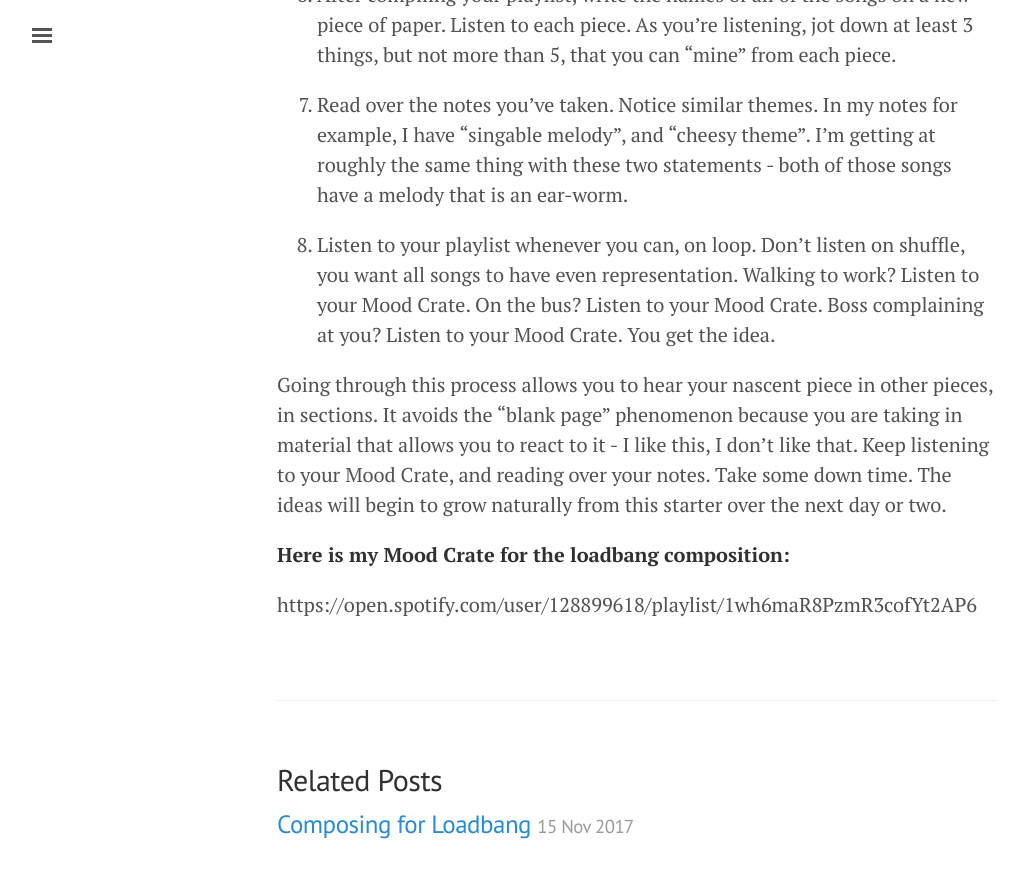
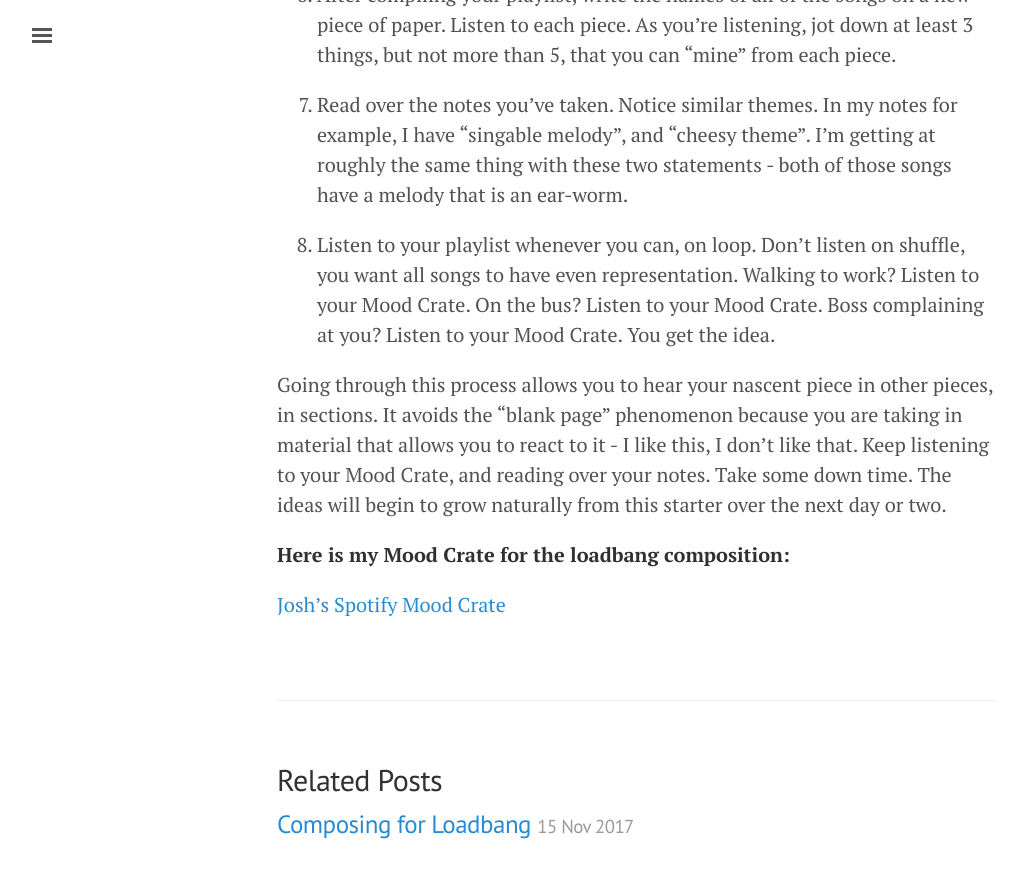
Before and after one commit to jcpsimmons/blog, a Jekyll site: the page built from _posts/2017-11-16-mood-crate.md, in a window 1280 px wide and 900 px high, scrolled down 1951 px. Shown: the top 878 px of the window, without its empty margins (3-1027 px from the left). Built offline with Jekyll 4.4.1, drawn with Linux system fonts in a browser that asks for light colours; comment, search, counter and statistics services are not loaded.

Commit message:
link fix

```diff
--- a/_posts/2017-11-16-mood-crate.md
+++ b/_posts/2017-11-16-mood-crate.md
@@ -37,4 +37,4 @@ Going through this process allows you to hear your nascent piece in other pieces
 
 **Here is my Mood Crate for the loadbang composition:**
 
-https://open.spotify.com/user/128899618/playlist/1wh6maR8PzmR3cofYt2AP6
+[Josh's Spotify Mood Crate](https://open.spotify.com/user/128899618/playlist/1wh6maR8PzmR3cofYt2AP6)
```
